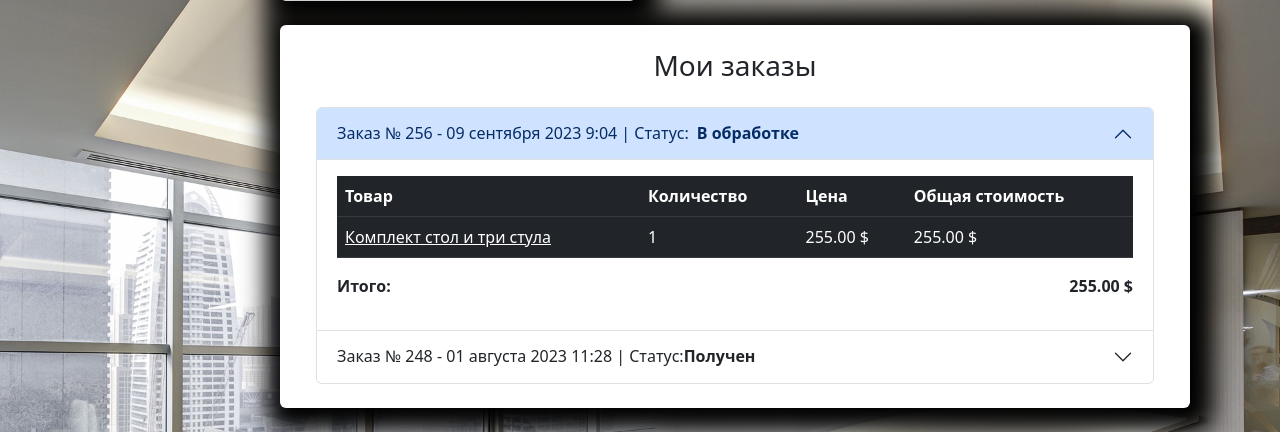
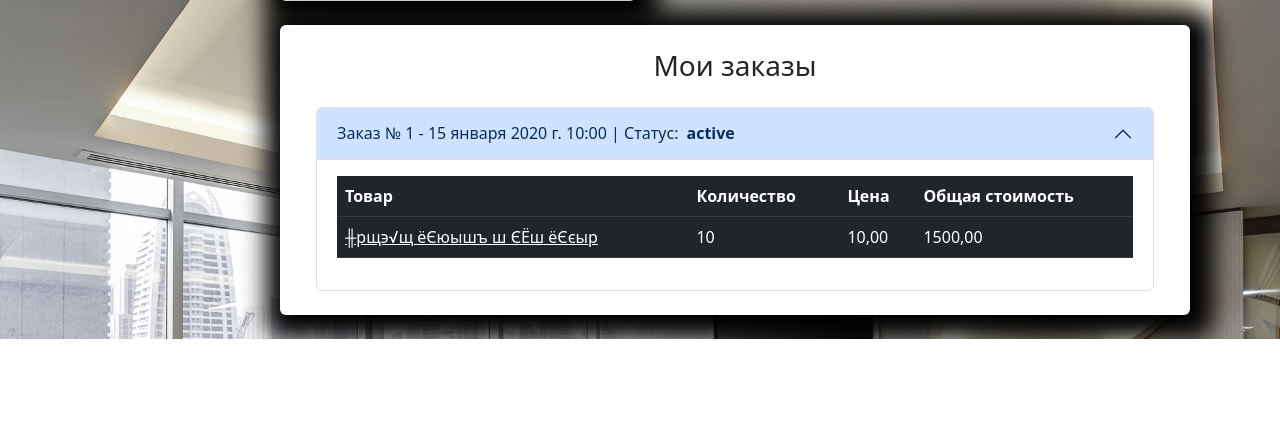
Before and after one commit to wak1991/django, a Django app: template users/templates/users/profile.html in a window 1280 px wide. Shown: the part 892-1324 px from the top of the page. After the commit the page ends 1231 px from the top, so only its background shows below. Run offline with Django 5.2, Linux system fonts and the light colour scheme; data comes from the database, SQL or seed files in the repository; tables that the repository leaves empty hold one stand-in row (values such as "Sample post"); the template is opened without the code that fills it: values that come from a table or form of the project are taken from there, most other values are stand-ins (such as "Sample title", 1, 10 or a date in 2020); parts of the project's set-up code (start-up, migrations or seed data) failed here and were passed over; some libraries are stand-ins or nearby versions.

Commit message:
orders in profile

```diff
--- a/carts/templates/carts/includes/included_cart.html
+++ b/carts/templates/carts/includes/included_cart.html
@@ -45,3 +45,8 @@
         <h4 class="float-left"><strong>{{ carts.total_price }} $</strong></h4>
     </div>
 </div>
+{% if carts and not order %}
+    <a class="btn btn-dark" href="{% url "orders:create_order" %}">
+    Оформить заказ
+    </a>
+{% endif %}
--- a/carts/utils.py
+++ b/carts/utils.py
@@ -3,8 +3,8 @@ from carts.models import Cart
 
 def get_user_carts(request):
     if request.user.is_authenticated:
-        return Cart.objects.filter(user=request.user)
+        return Cart.objects.filter(user=request.user).select_related('product')
 
     if not request.session.session_key:
         request.session.create()
-    return Cart.objects.filter(session_key=request.session.session_key)
+    return Cart.objects.filter(session_key=request.session.session_key).select_related('product')
--- a/orders/views.py
+++ b/orders/views.py
@@ -12,6 +12,7 @@ from carts.models import Cart
 from orders.forms import CreateOrderForm
 from orders.models import Order, OrderItem
 
+@login_required
 def create_order(request):
     if request.method == 'POST':
         form = CreateOrderForm(data=request.POST)
--- a/templates/includes/cart_button.html
+++ b/templates/includes/cart_button.html
@@ -27,11 +27,6 @@
                     {% include "carts/includes/included_cart.html" %}
                     <!-- Закончилась разметка корзины -->
                 </div>
-                {% if carts %}
-                <a class="btn btn-dark" href="{% url "orders:create_order" %}">
-                    Оформить заказ
-                </a>
-                {% endif %}
             </div>
         </div>
     </div>
--- a/users/templates/users/profile.html
+++ b/users/templates/users/profile.html
@@ -85,11 +85,6 @@
                         {% include "carts/includes/included_cart.html" %}
                         <!-- Закончилась разметка корзины -->
                     </div>
-                    {% if carts %}
-                    <a class="btn btn-dark" href="../orders/create_order.html">
-                        Оформить заказ
-                    </a>
-                    {% endif %}
                 </div>
             </div>
             <!-- Оформленные заказы -->
@@ -99,13 +94,14 @@
                     <!-- Разметка заказов -->
                     <div class="container">
                         <div class="accordion" id="accordionExample">
+                            {% for order in orders %}
                             <div class="accordion-item">
-                                <h2 class="accordion-header" id="heading1">
-                                    <button class="accordion-button" type="button" data-bs-toggle="collapse" data-bs-target="#collapse1" aria-expanded="false" aria-controls="collapse1">
-                                        Заказ № 256 - 09 сентября 2023 9:04 | Статус:<strong class="mx-2"> В обработке</strong>
+                                <h2 class="accordion-header" id="heading{{ order.id }}">
+                                    <button class="accordion-button {% if order != orders.0 %}collapsed{% endif %}" type="button" data-bs-toggle="collapse" data-bs-target="#collapse{{ order.id }}" aria-expanded="false" aria-controls="collapse{{ order.id }}">
+                                        Заказ № {{ order.id }} - {{ order.created_timestamp }} | Статус: <strong class="mx-2">{{order.status}}</strong>
                                     </button>
                                 </h2>
-                                <div id="collapse1" class="accordion-collapse collapse show" aria-labelledby="heading1" data-bs-parent="#accordionExample">
+                                <div id="collapse{{ order.id }}" class="accordion-collapse collapse {% if order == orders.0 %}show{% endif %}" aria-labelledby="heading{{ order.id }}" data-bs-parent="#accordionExample">
                                     <div class="accordion-body">
                                         <table class="table table-dark table-hover">
                                             <thead>
@@ -117,53 +113,21 @@
                                             </tr>
                                             </thead>
                                             <tbody>
+                                            {% for item in order.orderitem_set.all %}
                                             <tr>
-                                                <td><a class="text-white" href="#">Комплект стол и три стула</a></td>
-                                                <td>1</td>
-                                                <td>255.00 $</td>
-                                                <td>255.00 $</td>
+                                                <td><a class="text-white" href="{% url 'goods:product' item.product.slug %}">{{ item.product.name }}</a></td>
+                                                <td>{{ item.quantity }}</td>
+                                                <td>{{ item.price }}</td>
+                                                <td>{{ item.products_price }}</td>
 
                                             </tr>
-                                            </tbody>
-                                        </table>
-                                        <div class="d-flex justify-content-between">
-                                            <p><strong>Итого:</strong></p>
-                                            <p><strong>255.00 $</strong></p>
-
-                                        </div>
-                                    </div>
-                                </div>
-                            </div>
-                            <div class="accordion-item">
-                                <h2 class="accordion-header" id="heading2">
-                                    <button class="accordion-button collapsed" type="button" data-bs-toggle="collapse" data-bs-target="#collapse2" aria-expanded="false" aria-controls="collapse2">
-                                        Заказ № 248 - 01 августа 2023 11:28 | Статус: <strong>Получен</strong>
-                                    </button>
-                                </h2>
-                                <div id="collapse2" class="accordion-collapse collapse" aria-labelledby="heading2" data-bs-parent="#accordionExample">
-                                    <div class="accordion-body">
-                                        <table class="table table-dark table-hover">
-                                            <thead>
-                                            <tr>
-                                                <th>Товар</th>
-                                                <th>Количество</th>
-                                                <th>Цена</th>
-                                                <th>Общая стоимость</th>
-                                            </tr>
-                                            </thead>
-                                            <tbody>
-                                            <tr>
-                                                <td><a class="text-white" href="#">Стул офисный</a></td>
-                                                <td>2</td>
-                                                <td>30.00 $</td>
-                                                <td>60.00 $</td>
-
-                                            </tr>
+                                            {% endfor %}
                                             </tbody>
                                         </table>
                                     </div>
                                 </div>
                             </div>
+                            {% endfor %}
                         </div>
                     </div>
                     <!-- Закончилась разметка заказов -->
--- a/users/templates/users/users_cart.html
+++ b/users/templates/users/users_cart.html
@@ -14,11 +14,6 @@
                     {% include "carts/includes/included_cart.html" %}
                     <!-- Закончилась разметка корзины -->
                 </div>
-                {% if carts %}
-                <a class="btn btn-dark" href="../orders/create_order.html">
-                    Оформить заказ
-                </a>
-                {% endif %}
             </div>
         </div>
     </div>
```
Also changed, not shown: users/views.py (+14 -0 lines).
